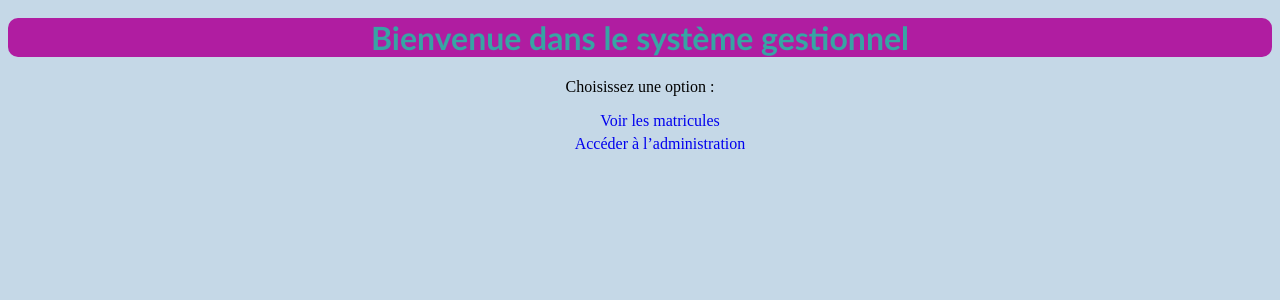
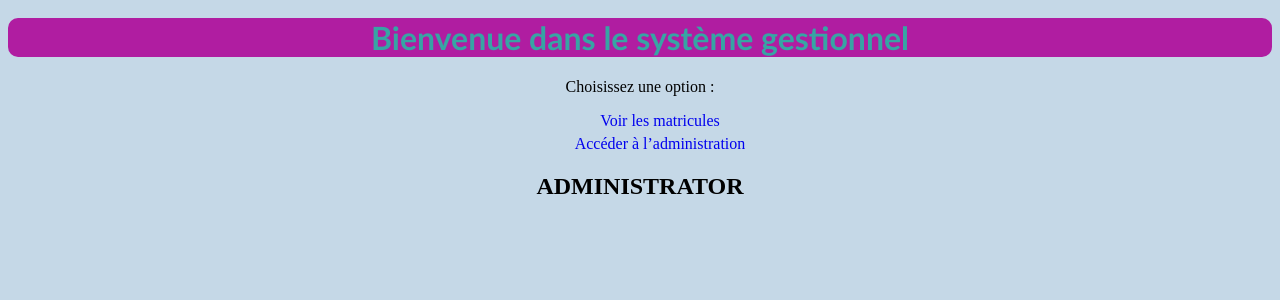
Before and after one commit to kashalarocher-star/Vehi__, a Django app: page / in a window 1280 px wide. Shown: the part 314-614 px from the top of the page. Run offline with Django 5.2, Linux system fonts and the light colour scheme.

Commit message:
changed index

```diff
--- a/VehiTrack/templates/VehiTrack/index.html
+++ b/VehiTrack/templates/VehiTrack/index.html
@@ -26,6 +26,11 @@
                 </a>
             </li>
         </ul>
+    <section class="noir">
+        <div class="Bas_page">
+            <h2>ADMINISTRATOR</h2>
+        </div>
+    </section>
     {% endblock %}
 </body>
 </html>
```
